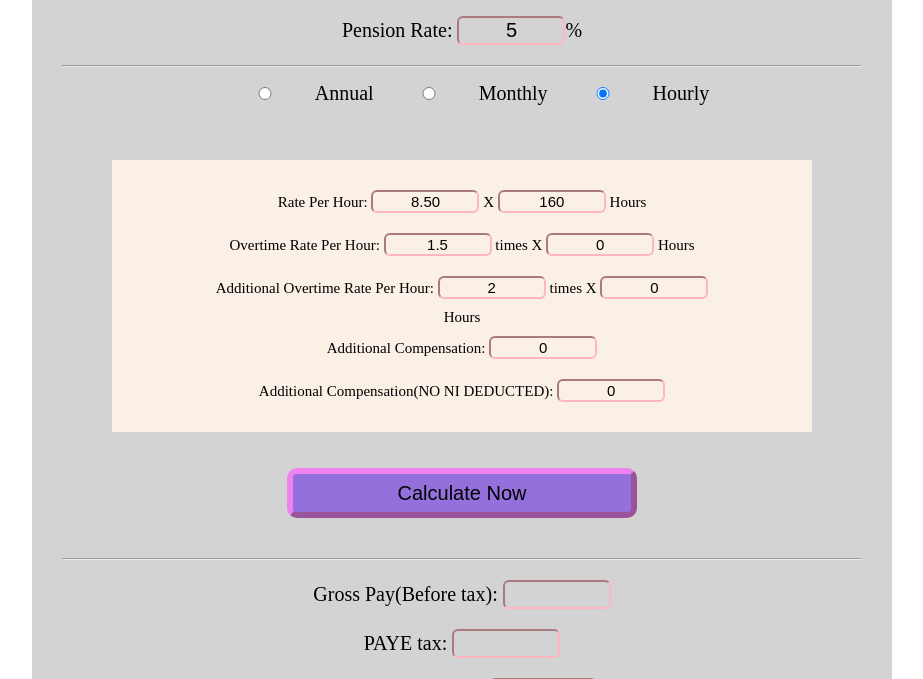
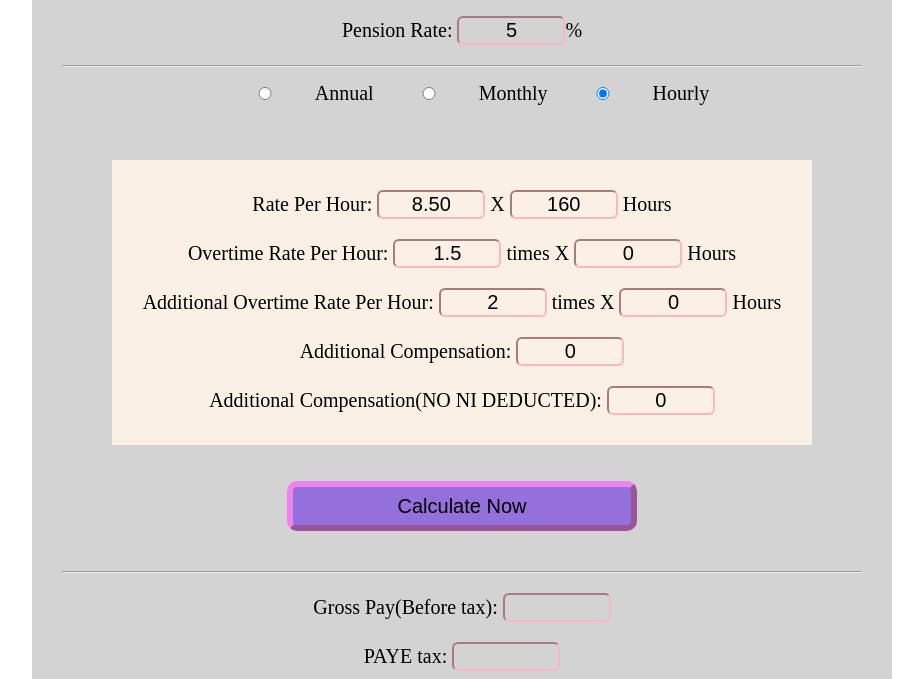
Before and after one commit to maclyn02/uk-tax-calc, a Django app: page / in a window 1280 px wide. Shown: the part 353-1032 px from the top of the page, without its empty margins (178-1101 px from the left). Run offline with Django 3.2, Linux system fonts and the light colour scheme.

Commit message:
updated structure and formulae

```diff
--- a/personalTaxCalcApp/static/css/styles.css
+++ b/personalTaxCalcApp/static/css/styles.css
@@ -33,12 +33,8 @@ button{
 
 #results-container{
   background-color: Linen;
-  padding: 20px 100px 20px 100px;
+  padding: 20px 0px 20px 0px;
   margin: 50px 50px 50px 50px;
-  font-size: 15px;
-}
-#results-container>input{
-  font-size: 15px;
 }
 
 .net-pay-container{
```
